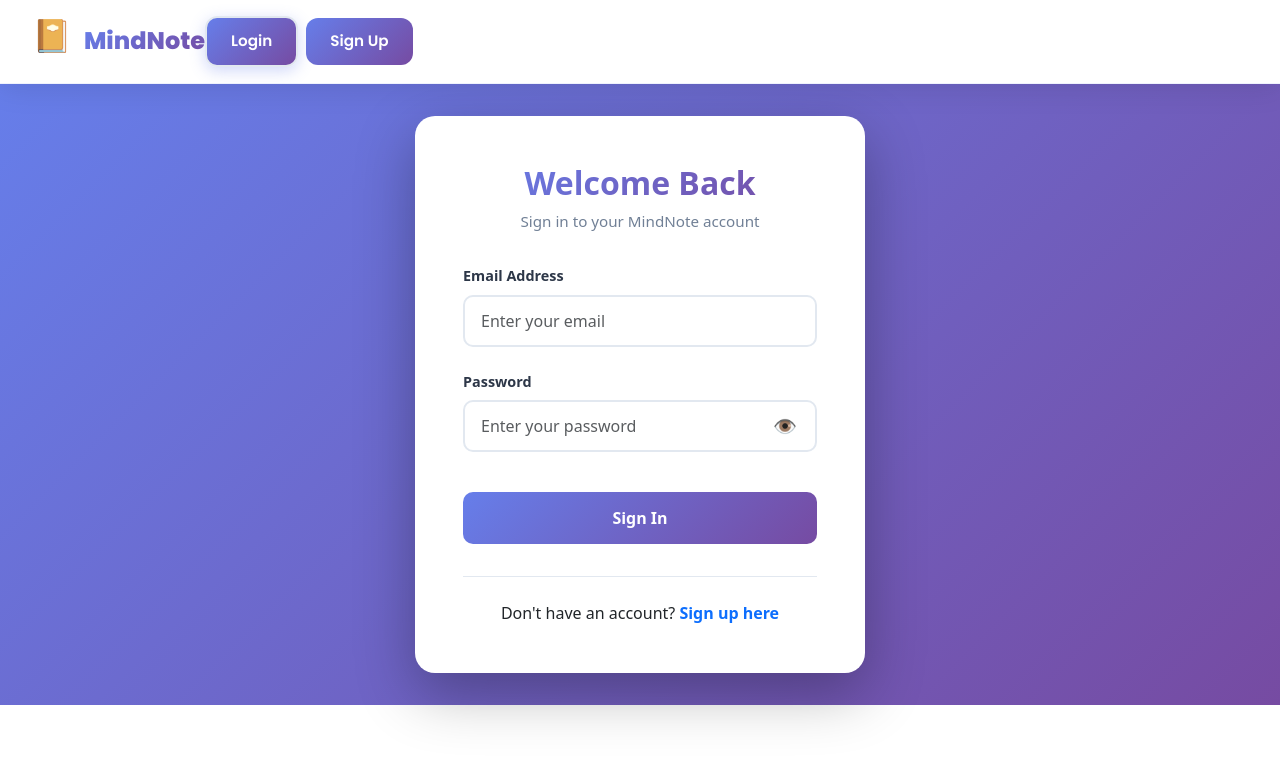
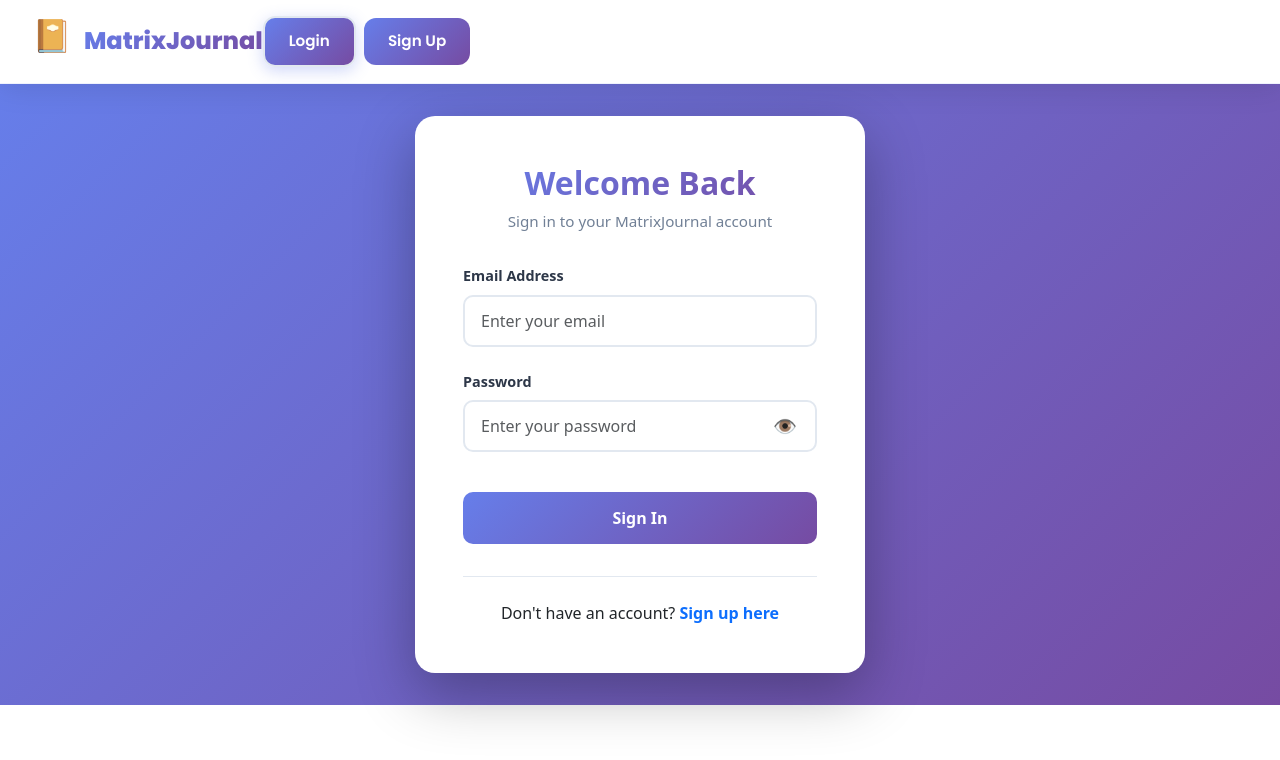
Before and after one commit to Ajithkumar108899/Bullet-Journal-Companion-app, an Angular app: page /login in a window 1280 px wide. Shown: the top 760 px of the page. Built offline with nearby package versions, Linux system fonts and the light colour scheme.

Commit message:
final ui commit

```diff
--- a/src/app/pages/home/home.component.html
+++ b/src/app/pages/home/home.component.html
@@ -12,7 +12,7 @@
             <span class="badge-text">✨ Your Digital Journal Companion</span>
           </div>
           <h1 class="hero-title">
-            Welcome to <span class="gradient-text">MindNote</span>
+            Welcome to <span class="gradient-text">MatrixJournal</span>
           </h1>
           <p class="hero-subtitle">
             Transform your journaling experience with our powerful digital companion.
@@ -60,7 +60,7 @@
               <div class="illustration-circle"></div>
               <div class="illustration-content">
                 <div class="illustration-icon">📔</div>
-                <div class="illustration-text">MindNote</div>
+                <div class="illustration-text">MatrixJournal</div>
               </div>
             </div>
           </div>
@@ -94,9 +94,9 @@
       <div class="row align-items-center">
         <div class="col-lg-6">
           <div class="benefits-content">
-            <h2 class="benefits-title">Why Choose MindNote?</h2>
+            <h2 class="benefits-title">Why Choose MatrixJournal?</h2>
             <p class="benefits-intro">
-              We've designed MindNote to be the perfect companion for your journaling journey.
+              We've designed MatrixJournal to be the perfect companion for your journaling journey.
               Simple, powerful, and beautiful - everything you need in one place.
             </p>
             <div class="benefits-list">
@@ -139,7 +139,7 @@
     <div class="container">
       <div class="cta-content">
         <h2 class="cta-title">Ready to Start Your Journaling Journey?</h2>
-        <p class="cta-subtitle">Join thousands of users who are already using MindNote to organize their lives</p>
+        <p class="cta-subtitle">Join thousands of users who are already using MatrixJournal to organize their lives</p>
         <div class="cta-buttons">
           <a routerLink="/signup" class="btn btn-light btn-cta">
             Create Free Account
--- a/src/app/pages/login/login.component.html
+++ b/src/app/pages/login/login.component.html
@@ -4,7 +4,7 @@
   <div class="login-card">
     <div class="login-header">
       <h2 class="login-title">Welcome Back</h2>
-      <p class="login-subtitle">Sign in to your MindNote account</p>
+      <p class="login-subtitle">Sign in to your MatrixJournal account</p>
     </div>
 
     <form [formGroup]="loginForm" (ngSubmit)="onSubmit()" class="login-form">
--- a/src/app/pages/signup/signup.component.html
+++ b/src/app/pages/signup/signup.component.html
@@ -4,7 +4,7 @@
   <div class="signup-card">
     <div class="signup-header">
       <h2 class="signup-title">Create Account</h2>
-      <p class="signup-subtitle">Join MindNote and start your journaling journey</p>
+      <p class="signup-subtitle">Join MatrixJournal and start your journaling journey</p>
     </div>
 
     <form [formGroup]="signupForm" (ngSubmit)="onSubmit()" class="signup-form">
--- a/src/app/shared/shared-navbar.component.ts
+++ b/src/app/shared/shared-navbar.component.ts
@@ -13,7 +13,7 @@ import { AuthService } from '../core/services/auth.service';
       <div class="navbar-brand-section">
         <a class="navbar-brand" routerLink="/dashboard">
           <span class="brand-icon">📔</span>
-          <span class="brand-text">MindNote</span>
+          <span class="brand-text">MatrixJournal</span>
         </a>
       </div>
 
```
Also changed, not shown: 1 other file (tests, documents, lock files or other folders).
